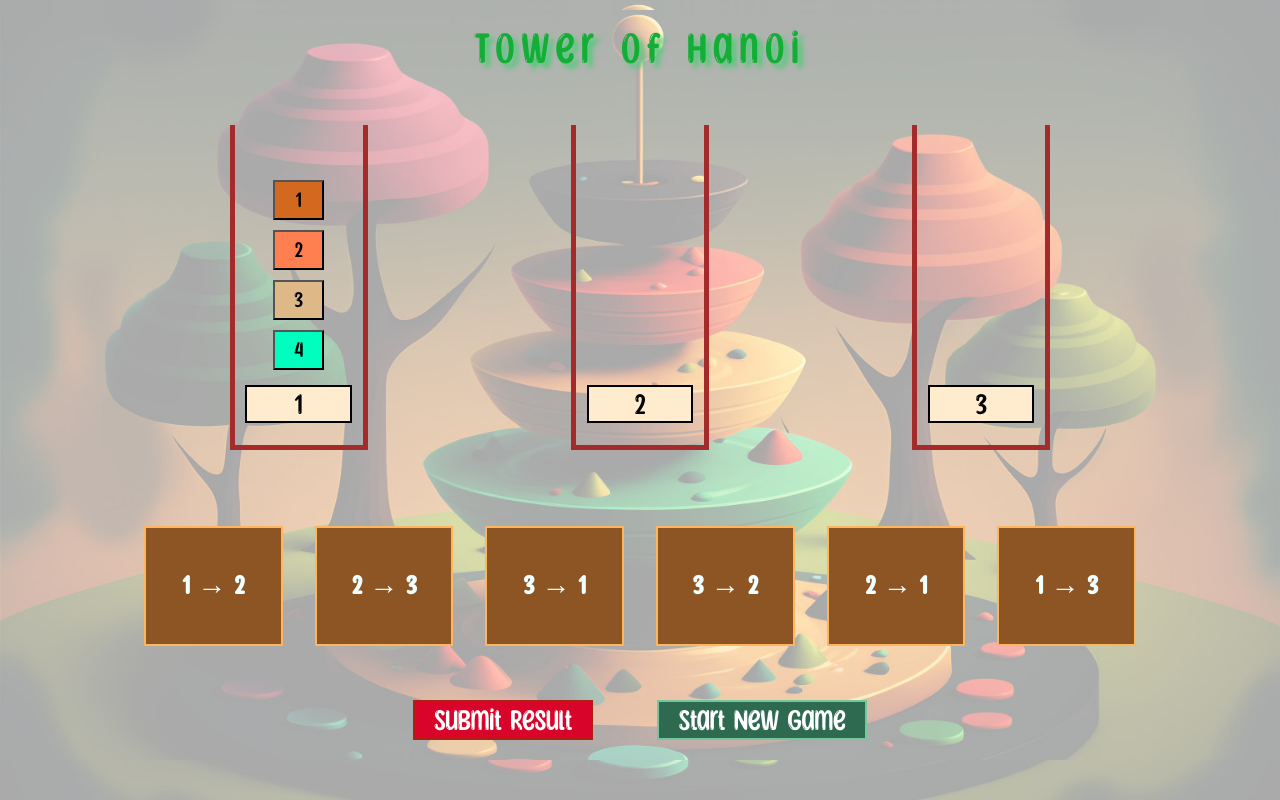
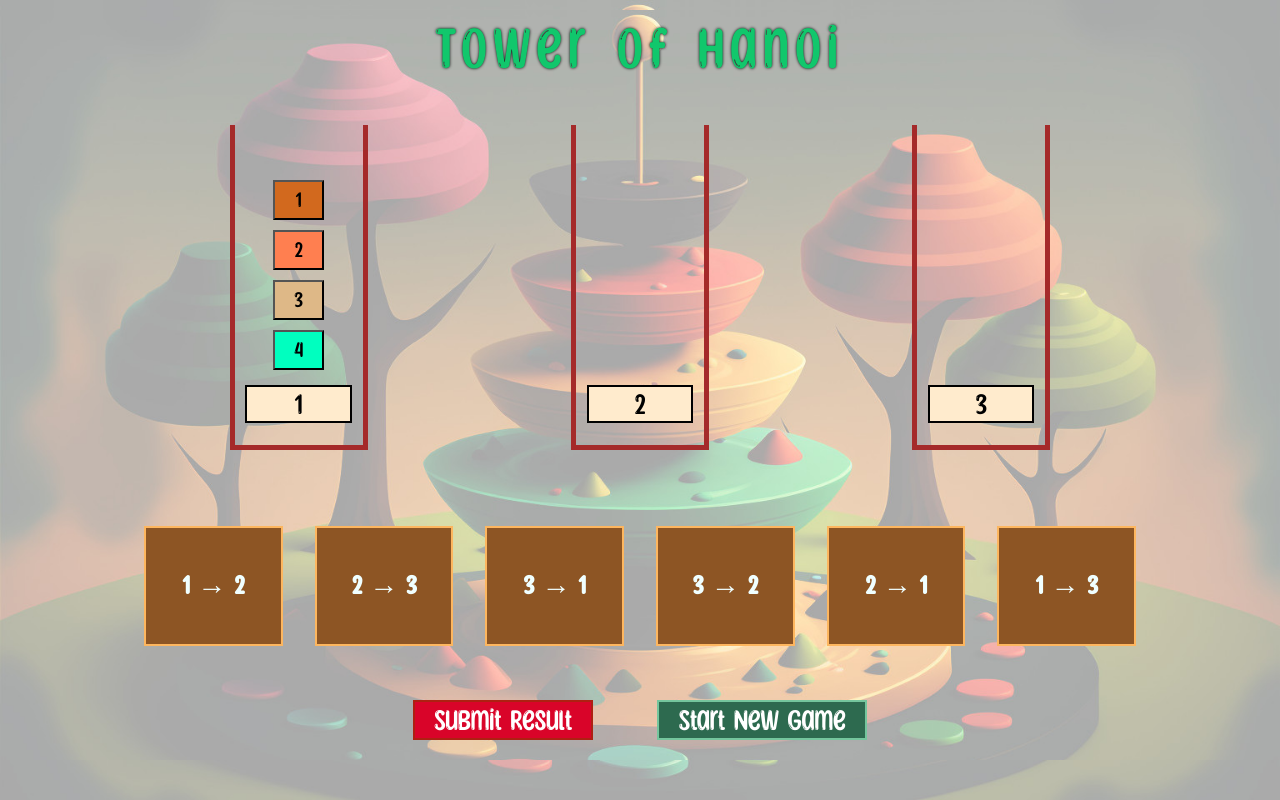
Before and after one commit to ahmedfahad04/My_Web_Experiments, a website built with Vite: page towerOfHanoi/towerofhanoi.html in a window 1280 px wide. Built offline with nearby package versions, Linux system fonts and the light colour scheme.

Commit message:
color changed

```diff
--- a/towerOfHanoi/towerofhanoi.html
+++ b/towerOfHanoi/towerofhanoi.html
@@ -28,11 +28,11 @@
         }
 
         h1 {
-            text-shadow: 5px 5px 5px #54c97b;
-            font-size: 3rem;
+            text-shadow: 0 0 3px black;
+            font-size: 4rem;
             letter-spacing: 7px;
-            color: #12ae36;
             font-weight: 300;
+            color: #11c76c;
         }
 
         body,
@@ -200,10 +200,10 @@
 
         <div class="box1">
             <div class="btns">
-                <button class="allBtn" id="btn" style="background-color: chocolate;">1</button>
+                <button class="allBtn" id="btn" style="background-color: chocolate; ">1</button>
                 <button class="allBtn" id="btn" style="background-color: coral;">2</button>
-                <button class="allBtn" id="btn" style="background-color: burlywood;">3</button>
-                <button class="allBtn" id="btn" style="background-color: rgb(0, 255, 191);">4</button>
+                <button class="allBtn" id="btn" style="background-color: burlywood; ">3</button>
+                <button class="allBtn" id="btn" style="background-color: rgb(0, 255, 191); ">4</button>
             </div>
             <div class="label">1</div>
         </div>
```
